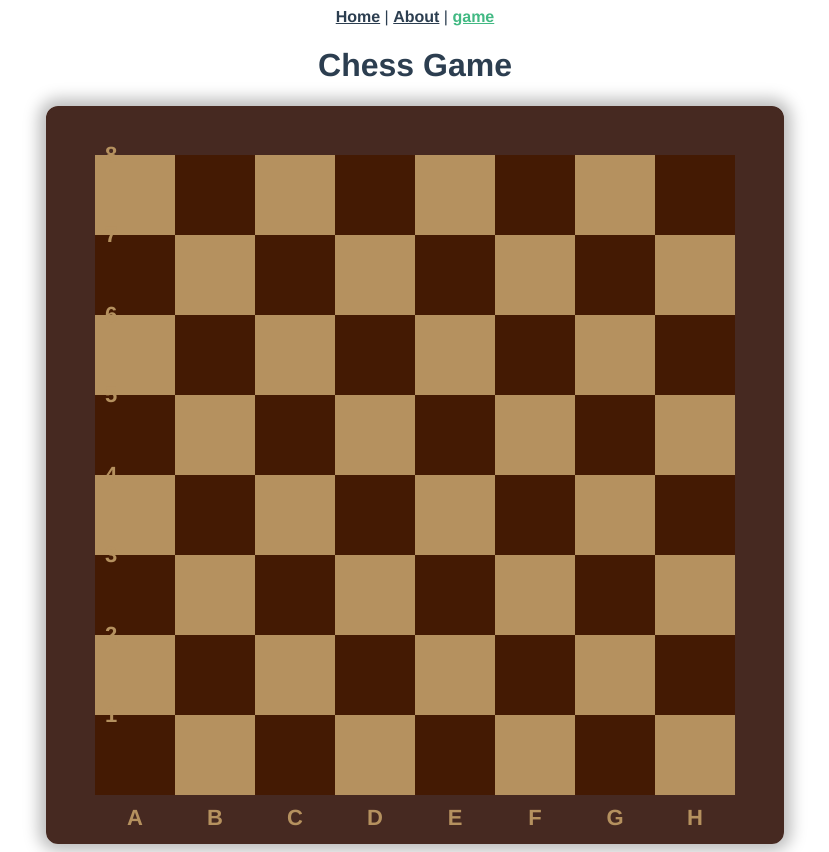
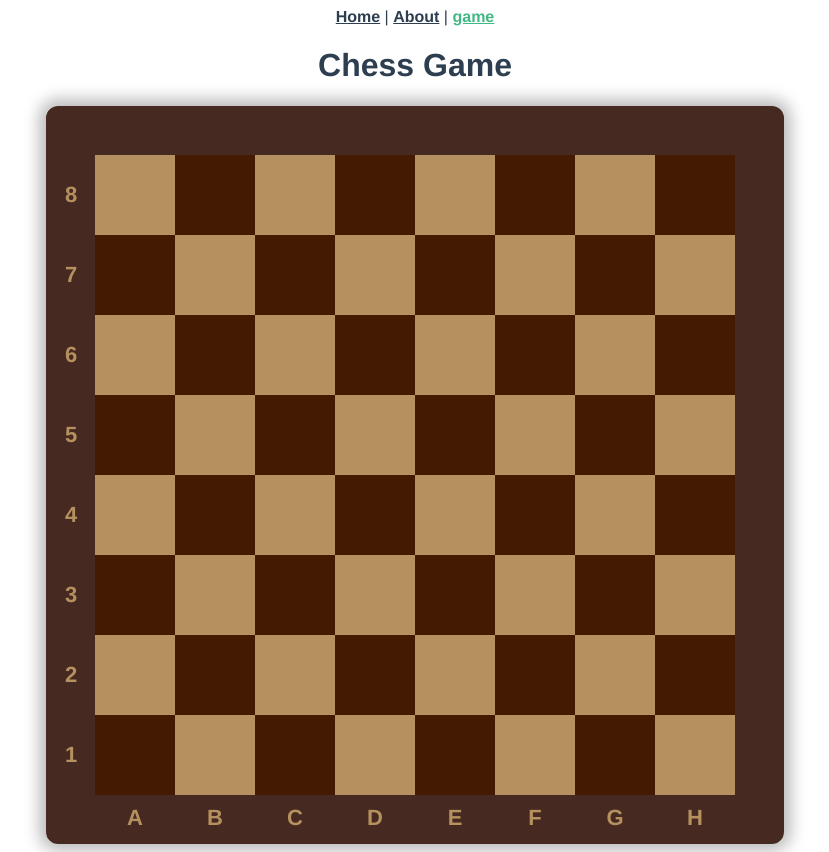
Before and after one commit to coenond/vue-chess, a Vue app: page /game in a window 1280 px wide. Shown: the whole page, without its empty margins (225-1054 px from the left). Built offline with nearby package versions, Linux system fonts and the light colour scheme.

Commit message:
fix: move classname for files and ranks to parent div

```diff
--- a/src/components/representation/Square.vue
+++ b/src/components/representation/Square.vue
@@ -4,13 +4,13 @@
     :class="colorClass">
     <div
       v-if="firstFile"
-      class="square__annotation">
-      <span class="square__annotation__file">{{ fileName }}</span>
+      class="square__annotation square__annotation__file">
+      <span>{{ fileName }}</span>
     </div>
     <div
       v-if="firstRank"
-      class="square__annotation">
-      <span class="square__annotation__rank">{{ rankName }}</span>
+      class="square__annotation square__annotation__rank">
+      <span>{{ rankName }}</span>
     </div>
   </div>
 </template>
```
